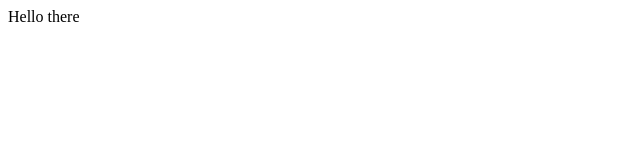
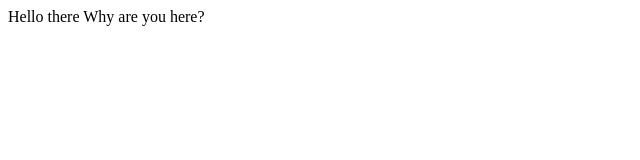
Before and after one commit to Soyvor/Bugger, a plain HTML site: page index.html in a window 1280 px wide. Shown: the whole page, without its empty margins (0-640 px from the left). Drawn offline with Linux system fonts and the light colour scheme.

Commit message:
Update index.html

```diff
--- a/index.html
+++ b/index.html
@@ -1 +1,2 @@
 <a>Hello there</a>
+<a>Why are you here?</a>
```
